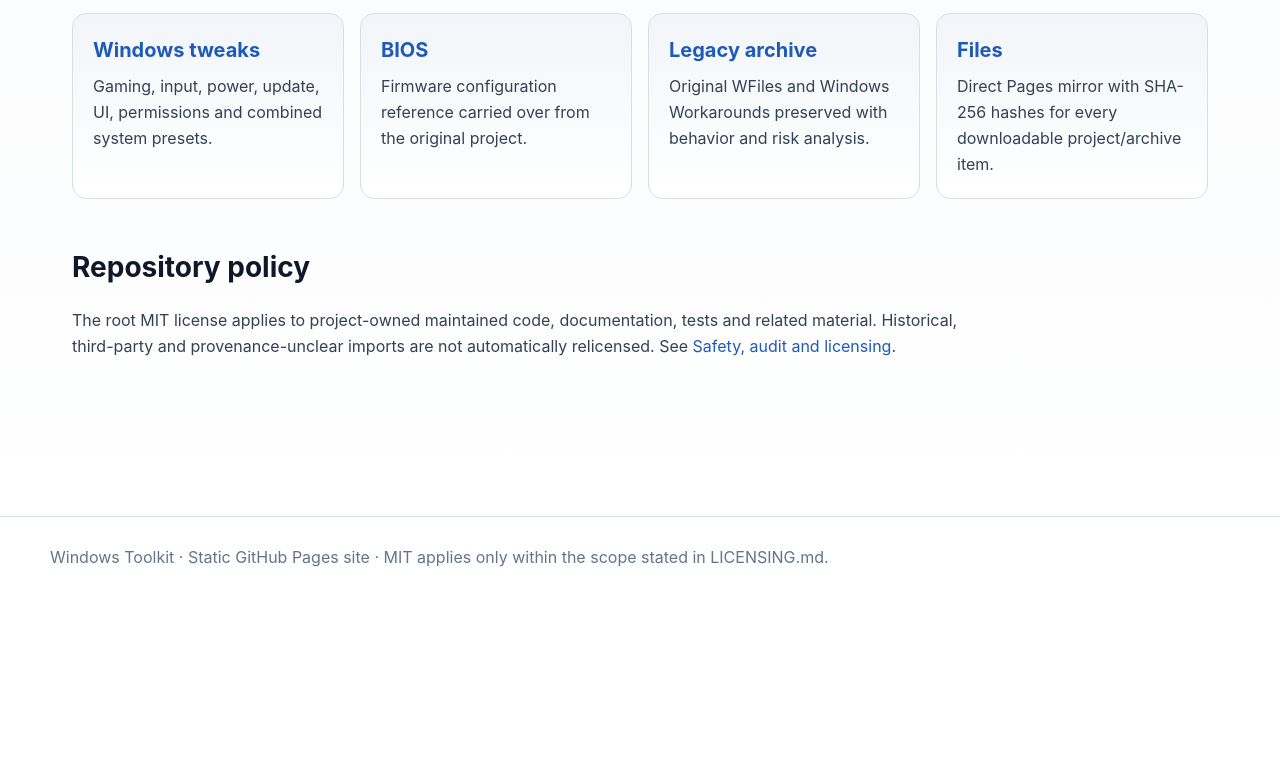
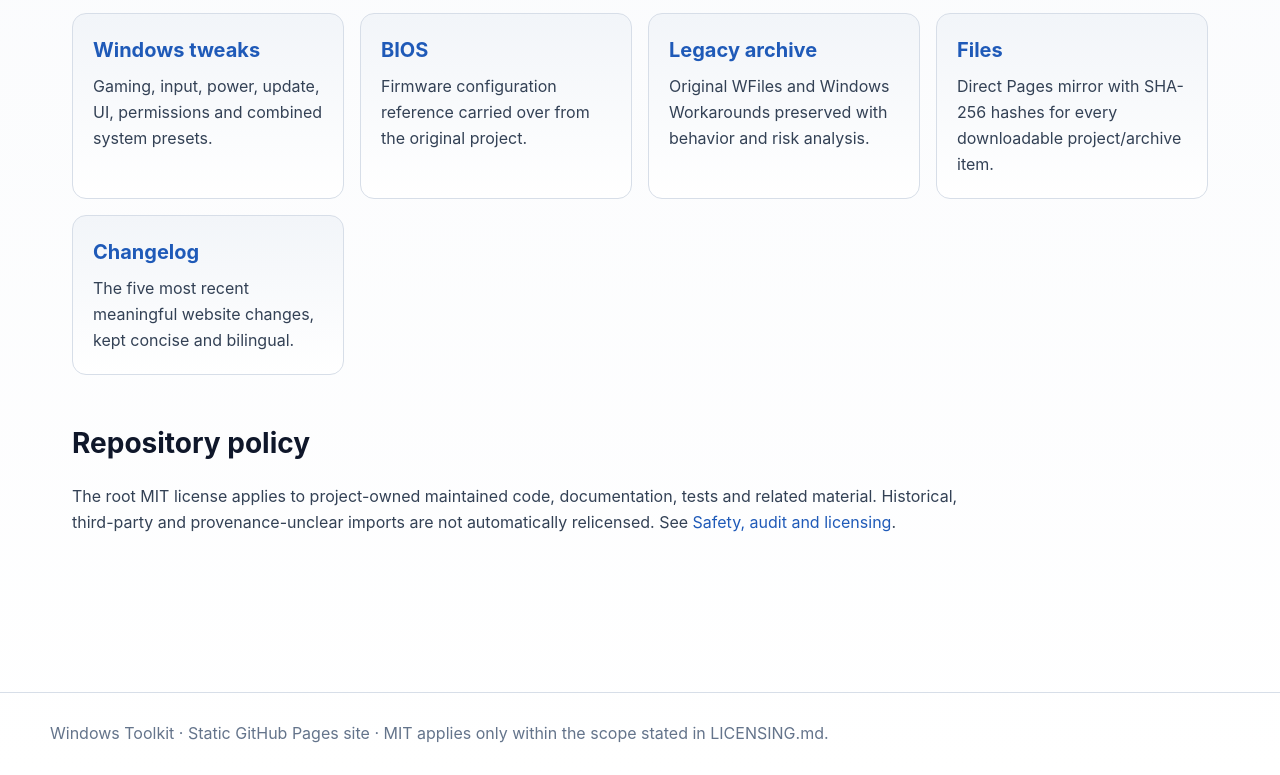
Before and after one commit to udpcachefix/bf3speedhacks-windows-toolkit, a plain HTML site: page docs/index.html in a window 1280 px wide. Shown: the part 874-1649 px from the top of the page. Before the commit the page ends 1473 px from the top, so only its background shows below. Drawn offline with Linux system fonts and the light colour scheme.

Commit message:
Link changelog from project overview

```diff
--- a/docs/index.html
+++ b/docs/index.html
@@ -27,6 +27,7 @@
 <div class="card"><h3><a href="bios.html">BIOS</a></h3><p>Firmware configuration reference carried over from the original project.</p></div>
 <div class="card"><h3><a href="legacy.html">Legacy archive</a></h3><p>Original WFiles and Windows Workarounds preserved with behavior and risk analysis.</p></div>
 <div class="card"><h3><a href="files.html">Files</a></h3><p>Direct Pages mirror with SHA-256 hashes for every downloadable project/archive item.</p></div>
+<div class="card"><h3><a href="changelog.html">Changelog</a></h3><p>The five most recent meaningful website changes, kept concise and bilingual.</p></div>
 </div>
 <h2>Repository policy</h2>
 <p>The root MIT license applies to project-owned maintained code, documentation, tests and related material. Historical, third-party and provenance-unclear imports are not automatically relicensed. See <a href="safety.html">Safety, audit and licensing</a>.</p>
```
